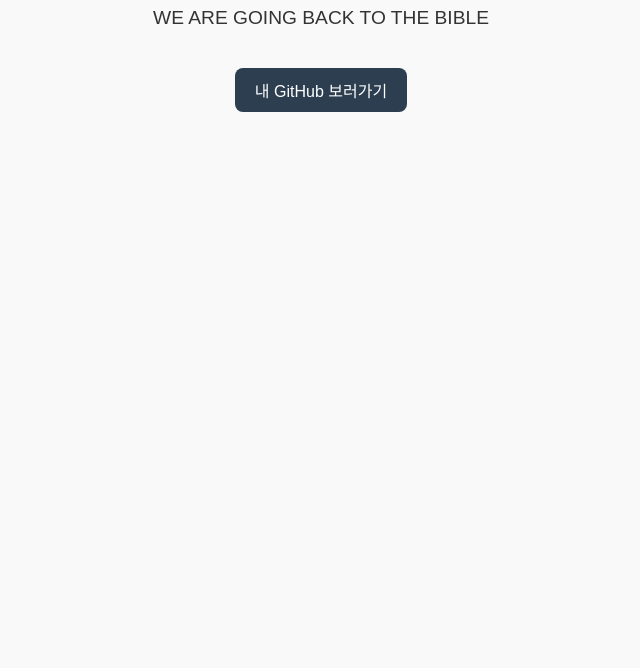
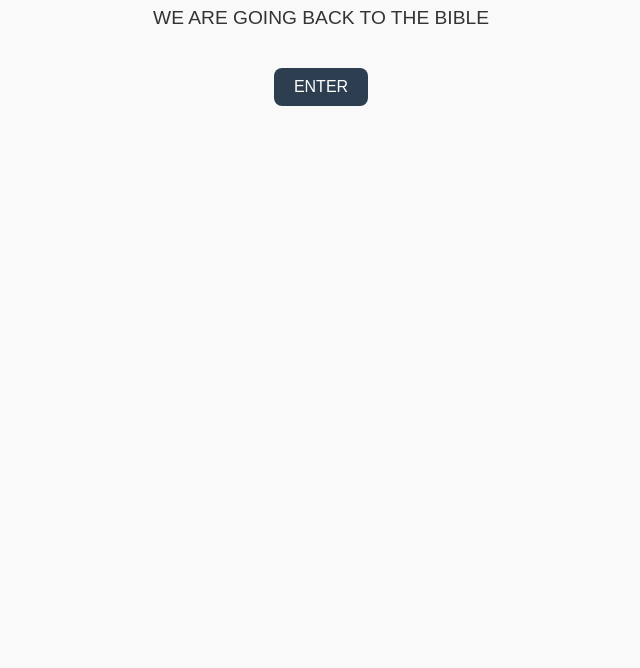
Before and after one commit to AdamHatesApple/bttbmovement.github.io, a plain HTML site: page index.html in a window 1280 px wide. Shown: the part 132-800 px from the top of the page, without its empty margins (319-959 px from the left). Drawn offline with Linux system fonts and the light colour scheme.

Commit message:
Update index.html

```diff
--- a/index.html
+++ b/index.html
@@ -37,7 +37,7 @@
   <h1>WELCOME 👋</h1>
   <p>WE ARE GOING BACK TO THE BIBLE</p>
   <a href="https://github.com/bttbmovement" target="_blank" class="button">
-    내 GitHub 보러가기
+    ENTER
   </a>
 </body>
 </html>
```
